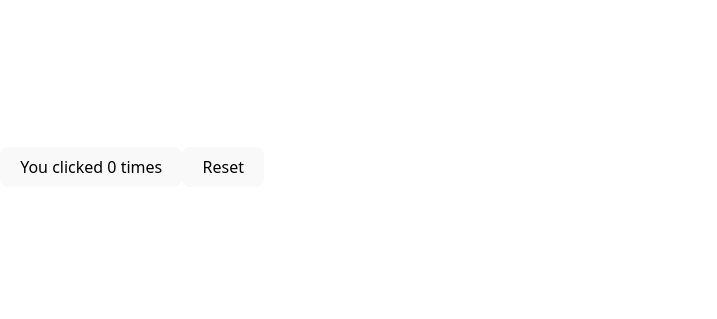
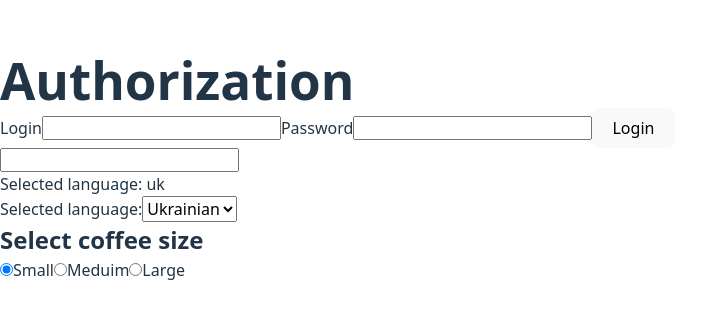
Before and after one commit to Yeromin1/PyvnaBoroda, a React (Vite) app: page / in a window 1280 px wide. Shown: the part 233-552 px from the top of the page, without its empty margins (0-717 px from the left). Built offline with nearby package versions, Linux system fonts and the light colour scheme.

Commit message:
LoginForm-LangSwitcher

```diff
--- a/src/components/App.jsx
+++ b/src/components/App.jsx
@@ -1,4 +1,10 @@
 // import Product from "./Product.jsx";
+// import { useState, useEffect } from "react";
+
+import { useState } from "react";
+import LangSwitcher from "./LangSwitcher/LangSwitcher";
+import LoginForm from "./LoginForm/LoginForm";
+import SearchBar from "./SearchBar/SearchBar ";
 
 // export default function App() {
 //   return (
@@ -275,7 +281,6 @@
 //   );
 // };
 
-import { useState, useEffect } from "react";
 // const App = () => {
 //   const [first, setFirst] = useState(0);
 //   const [second, setSecond] = useState(0);
@@ -300,25 +305,46 @@
 //   );
 // };
 
+// сохранение и считывание данных с localStorage
+// const App = () => {
+//   const [clicks, setClicks] = useState(() => {
+//     const savedClicks = window.localStorage.getItem("saved-clicks");
+//     if (savedClicks !== null) {
+//       return Number(savedClicks);
+//     }
+//     return 0;
+//   });
+
+//   useEffect(() => {
+//     window.localStorage.setItem("saved-clicks", clicks);
+//   }, [clicks]);
+
+//   return (
+//     <div>
+//       <button onClick={() => setClicks(clicks + 1)}>
+//         You clicked {clicks} times
+//       </button>
+//       <button onClick={() => setClicks(0)}>Reset</button>
+//     </div>
+//   );
+// };
+
 const App = () => {
-  const [clicks, setClicks] = useState(() => {
-    const savedClicks = window.localStorage.getItem("saved-clicks");
-    if (savedClicks !== null) {
-      return Number(savedClicks);
-    }
-    return 0;
-  });
+  const handleLogin = (data) => {
+    console.log("User:", data);
+  };
 
-  useEffect(() => {
-    window.localStorage.setItem("saved-clicks", clicks);
-  }, [clicks]);
+  const [lang, setLang] = useState("uk");
 
   return (
     <div>
-      <button onClick={() => setClicks(clicks + 1)}>
-        You clicked {clicks} times
-      </button>
-      <button onClick={() => setClicks(0)}>Reset</button>
+      <h1>Authorization</h1>
+      <LoginForm onLogin={handleLogin} />
+
+      <SearchBar />
+
+      <p>Selected language: {lang}</p>
+      <LangSwitcher value={lang} onSelect={setLang} />
     </div>
   );
 };
--- /dev/null
+++ b/src/components/LangSwitcher/LangSwitcher.jsx
@@ -0,0 +1,59 @@
+import { useId, useState } from "react";
+
+const LangSwitcher = ({ onSelect, value }) => {
+  const selectId = useId();
+  const [coffeeSize, setCoffeeSize] = useState("sm");
+
+  const handleSizeChange = (evt) => {
+    setCoffeeSize(evt.target.value);
+  };
+
+  return (
+    <div>
+      <label htmlFor={selectId}>Selected language:</label>
+      <select
+        id={selectId}
+        value={value}
+        onChange={(evt) => onSelect(evt.target.value)}
+      >
+        <option value="uk">Ukrainian</option>
+        <option value="en">English</option>
+        <option value="pl">Polish</option>
+      </select>
+
+      <h2>Select coffee size</h2>
+      <label>
+        <input
+          type="radio"
+          name="coffeeSize"
+          value="sm"
+          checked={coffeeSize === "sm"}
+          onChange={handleSizeChange}
+        />
+        Small
+      </label>
+      <label>
+        <input
+          type="radio"
+          name="coffeeSize"
+          value="md"
+          checked={coffeeSize === "md"}
+          onChange={handleSizeChange}
+        />
+        Meduim
+      </label>
+      <label>
+        <input
+          type="radio"
+          name="coffeeSize"
+          value="lg"
+          checked={coffeeSize === "lg"}
+          onChange={handleSizeChange}
+        />
+        Large
+      </label>
+    </div>
+  );
+};
+
+export default LangSwitcher;
--- /dev/null
+++ b/src/components/LoginForm/LoginForm.jsx
@@ -0,0 +1,34 @@
+import { useId } from "react";
+
+const LoginForm = ({ onLogin }) => {
+  const loginId = useId();
+  const passwordId = useId();
+
+  const handleSubmit = (evt) => {
+    evt.preventDefault();
+
+    const form = evt.target;
+    const { login, password } = form.elements;
+
+    onLogin({
+      login: login.value,
+      password: password.value,
+    });
+
+    form.reset();
+  };
+
+  return (
+    <form onSubmit={handleSubmit}>
+      <label htmlFor={loginId}>Login</label>
+      <input id={loginId} type="text" name="login" />
+
+      <label htmlFor={passwordId}>Password</label>
+      <input id={passwordId} type="password" name="password" />
+
+      <button type="submit">Login</button>
+    </form>
+  );
+};
+
+export default LoginForm;
--- /dev/null
+++ b/src/components/SearchBar/SearchBar .jsx
@@ -0,0 +1,18 @@
+import { useState } from "react";
+
+const SearchBar = () => {
+  const [inputValue, setInputValue] = useState("");
+
+  const handleChange = (evt) => {
+    setInputValue(evt.target.value);
+  };
+
+  return (
+    <div>
+      <input type="text" value={inputValue} onChange={handleChange} />
+      <p>{inputValue}</p>
+    </div>
+  );
+};
+
+export default SearchBar;
```
Also changed, not shown: src/components/ClickCounter/ClickCounter.jsx (+11 -11 lines).
